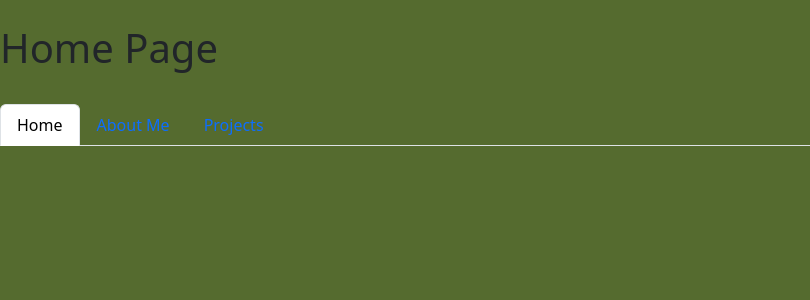
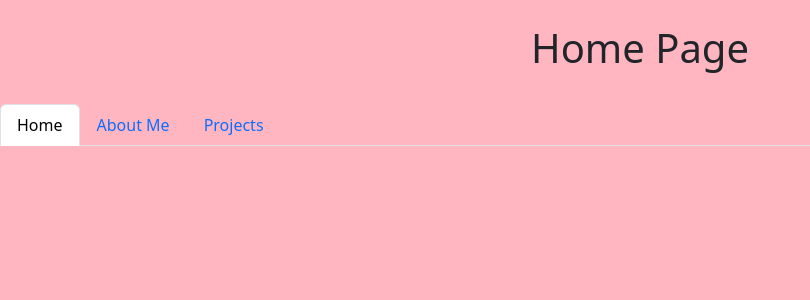
Before and after one commit to miriamrami/meow-port-app, a React (Create React App) app in the folder meow-port-app/: page / in a window 1280 px wide. Shown: the top 300 px of the page, without its empty margins (0-810 px from the left). Built offline with nearby package versions, Linux system fonts and the light colour scheme.

Commit message:
fixed tab functionality;cntd homepg and pink bkg

```diff
--- a/meow-port-app/src/AboutMe.js
+++ b/meow-port-app/src/AboutMe.js
@@ -14,7 +14,7 @@ const AboutMe = () => {
 				</li>
 				<li className="nav-item">
 					{/* Endpoint to route to About component */}
-					<Link className="nav-link active" aria-current="page" to="/">About Me</Link>
+					<Link className="nav-link active" aria-current="page" to="/AboutMe.js">About Me</Link>
 				</li>
 				<li className="nav-item">
 					{/* Endpoint to route to Home component */}
--- a/meow-port-app/src/Home.js
+++ b/meow-port-app/src/Home.js
@@ -4,7 +4,7 @@ import "./cssFiles//Home.css";
 
 const Home = () => {
 	return (
-		<div>
+		<div className = "Home">
 			<br/>
 			<h1>Home Page</h1>
 			<br />
--- a/meow-port-app/src/Projects.js
+++ b/meow-port-app/src/Projects.js
@@ -19,7 +19,7 @@ const Projects = () => {
 				</li>
 				<li className="nav-item">
 					{/* Endpoint to route to Home component */}
-					<Link className="nav-link active" aria-current="page" to="/">Projects</Link>
+					<Link className="nav-link active" aria-current="page" to="/Projects.js">Projects</Link>
 				</li>
 
 			</ul>
--- a/meow-port-app/src/cssFiles/Home.css
+++ b/meow-port-app/src/cssFiles/Home.css
@@ -17,6 +17,10 @@
   color: #61dafb;
 }
 
+/*Figure out how to custmize the tabs -_-*/
+
+
+/*The following will be the color for the entire website.*/
 body{
-  background-color: darkolivegreen;
+  background-color: lightpink;
 }
```
